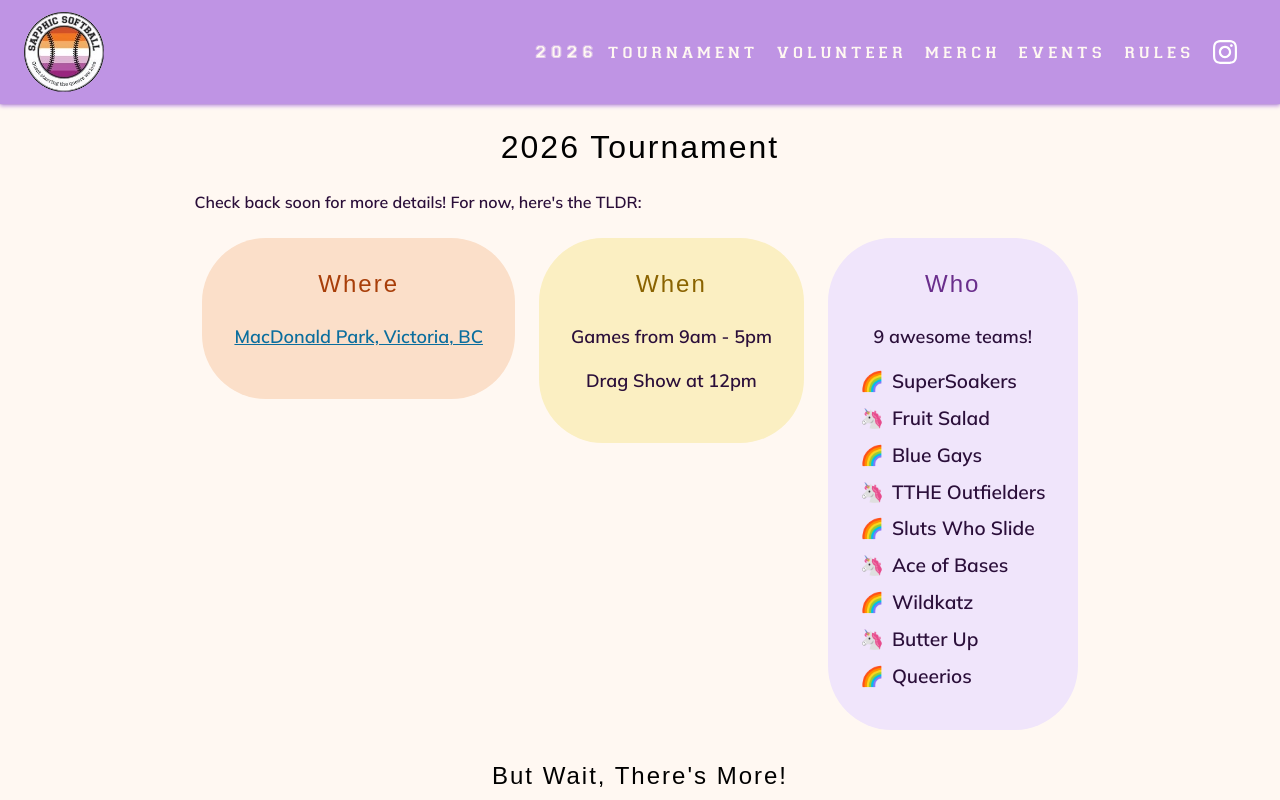
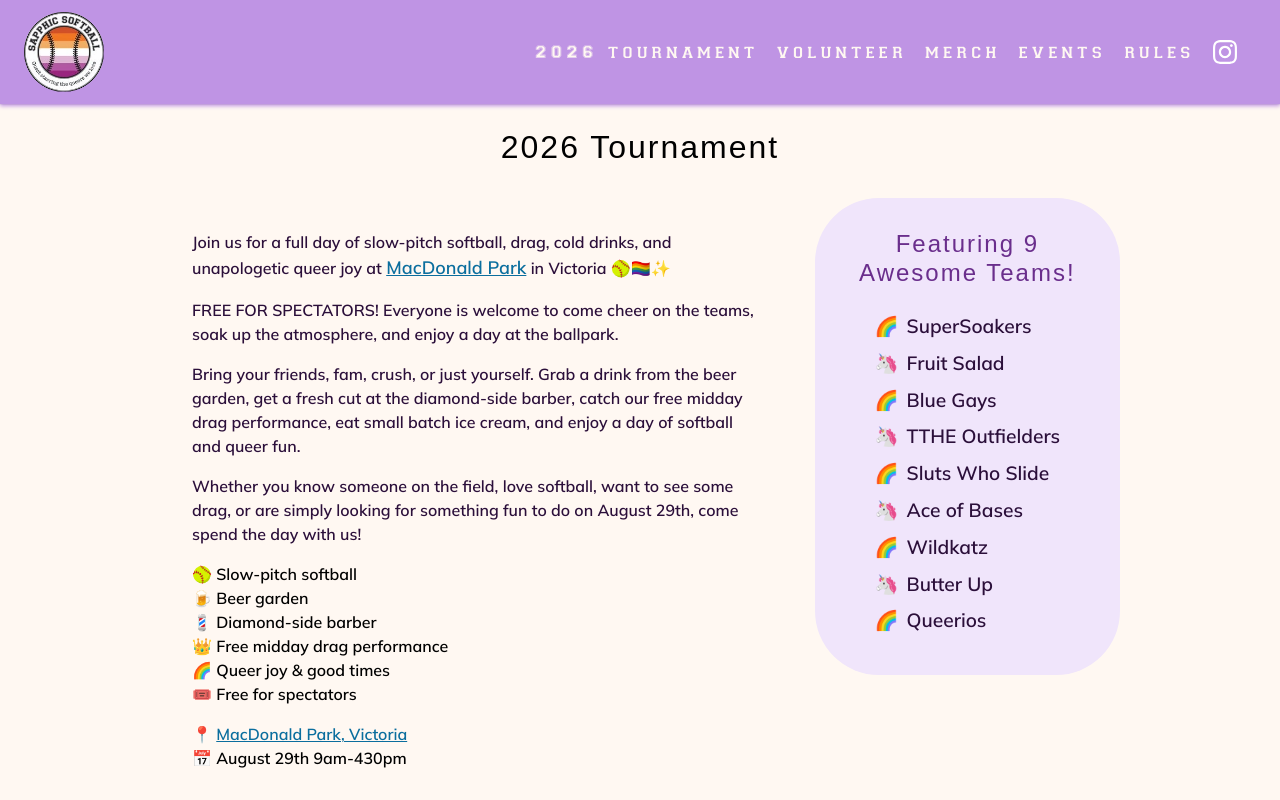
Before and after one commit to CReynoldson/sapphic.softball, a Next.js app: page /tournament in a window 1280 px wide. Shown: the top 800 px of the page. Built offline with nearby package versions, Linux system fonts and the light colour scheme; a web font is replaced by a local one.

Commit message:
copy updates and event details

```diff
--- a/src/app/page.js
+++ b/src/app/page.js
@@ -19,15 +19,32 @@ export default async function Home() {
                     />
                 </div>
                 <div className="p-8">
-                    <h1 className="text-center lg:text-left">Sapphic Softball</h1>
+                    <h1 className="text-center lg:text-left">
+                        Sapphic Softball
+                    </h1>
                     <p>
-                        Sapphic Softball was founded by a sports gay who wanted to play softball with their friends in a fun queer environment. It's a place where you can care deeply about the game, be gloriously bad at softball, or fall anywhere in between.
+                        Sapphic Softball was founded by a sports gay who wanted
+                        to play softball with their friends in a fun queer
+                        environment. It's a place where you can care deeply
+                        about the game, be gloriously bad at softball, or fall
+                        anywhere in between.
                     </p>
                     <p>
-                        What started as an experiment in queer community-building has grown into an annual women’s/trans/two-spirit/nonbinary inclusive softball weekend in Victoria, B.C. in 2026, 100+ players from across North America will come together for the third annual tournament and a day centered on softball, fun, and inclusion in sport.
+                        What started as an experiment in queer
+                        community-building has grown into an annual
+                        women’s/trans/two-spirit/nonbinary inclusive softball
+                        weekend in Victoria, B.C. in 2026, 100+ players from
+                        across North America will come together for the third
+                        annual tournament and a day centered on softball, fun,
+                        and inclusion in sport.
                     </p>
                     <p>
-                        Whether you’re brand new to softball, have been playing for years, or just want to come out and cheer on these amazing players and teams, you’re welcome here. Sapphic softball is all about enjoying the game, building queer community, and creating a welcoming and supportive recreational environment.
+                        Whether you’re brand new to softball, have been playing
+                        for years, or just want to come out and cheer on these
+                        amazing players and teams, you’re welcome here. Sapphic
+                        softball is all about enjoying the game, building queer
+                        community, and creating a welcoming and supportive
+                        recreational environment.
                     </p>
                     <ul>
                         <li>🥎 Brand new to softball? Come play!</li>
@@ -36,11 +53,13 @@ export default async function Home() {
                     </ul>
                 </div>
             </FullWidthSection>
-                <h2 className="hidden lg:block mb-0 mt-1 pt-10 text-center">
-                    <span className="text-4xl">Saturday, August 29th, 2026</span><br/>3rd Annual Tournament
-                </h2>
-            <FullWidthSection>
-                <div className="image-container">
+            <h2 className="hidden lg:block mb-0 mt-1 pt-10 text-center">
+                <span className="text-4xl">Saturday, August 29th, 2026</span>
+                <br />
+                3rd Annual Tournament
+            </h2>
+            <FullWidthSection classNames="lg:flex-wrap">
+                <div className="image-container lg:hidden">
                     <Image
                         src="/high_fives.webp"
                         width={400}
@@ -49,35 +68,69 @@ export default async function Home() {
                         className="desktop-contain"
                     />
                 </div>
-                <div className="p-8">
+                <div className="p-8 lg:order-2">
                     <h2 className="lg:hidden text-center">
-                        <span className="text-4xl">Saturday, August 29th, 2026</span><br/>3rd Annual Tournament
+                        <span className="text-4xl">
+                            Saturday, August 29th, 2026
+                        </span>
+                        <br />
+                        3rd Annual Tournament
                     </h2>
                     <p>
-                        Join us for a day of slow-pitch softball, drag, cold
-                        drinks, great food, and community at{" "}
-                        <a target="blank" href={PARK_LINK} className="text-lg font-extrabold">
+                        Join us for a full day of slow-pitch softball, drag,
+                        cold drinks, and unapologetic queer joy at{" "}
+                        <a
+                            target="blank"
+                            href={PARK_LINK}
+                            className="text-lg font-extrabold"
+                        >
                             MacDonald Park
                         </a>{" "}
-                        in Victoria!
+                        in Victoria 🥎🏳️‍🌈✨️
                     </p>
                     <p>
-                        <span className="text-lg font-extrabold">Free for spectators!</span> Everyone is welcome to come out, cheer on the teams, and
-                        enjoy the festivities!
+                        <span className="uppercase">
+                            Free for spectators!
+                        </span>{" "}
+                        Everyone is welcome to come cheer on the teams, soak up
+                        the atmosphere, and enjoy a day at the ballpark.
                     </p>
                     <p>
-                        Bring your friends and family, settle in with a lawn
-                        chair, grab a drink from our diamond-side beer garden,
-                        enjoy delicious eats from our food trucks, catch our
-                        free midday drag performance, and spend the day at the
-                        ballpark.
+                        Bring your friends, fam, crush, or just yourself. Grab a
+                        drink from the beer garden, get a fresh cut at the
+                        diamond-side barber, catch our free midday drag
+                        performance, eat small batch ice cream, and enjoy a day
+                        of softball and queer fun.
                     </p>
                     <p>
-                        Whether you know someone playing or you're just looking
-                        for something fun to do, we'd love to have you there.
+                        Whether you know someone on the field, love softball,
+                        want to see some drag, or are simply looking for
+                        something fun to do on August 29th, come spend the day
+                        with us!
                     </p>
+                    <ul>
+                        <li>🥎 Slow-pitch softball</li>
+                        <li>🍺 Beer garden</li>
+                        <li>💈 Diamond-side barber</li>
+                        <li>👑 Free midday drag performance</li>
+                        <li>🌈 Queer joy & good times</li>
+                        <li>🎟️ Free for spectators</li>
+                    </ul>
+                    <ul className="mt-4">
+                        <li>
+                            📍{" "}
+                            <a
+                                target="blank"
+                                href={PARK_LINK}
+                                className="font-extrabold"
+                            >
+                                MacDonald Park, Victoria
+                            </a>
+                        </li>
+                        <li>📅 August 29th 9am-430pm</li>
+                    </ul>
                 </div>
-                <div className="image-container">
+                <div className="image-container lg:order-1">
                     <Image
                         src="/connie.webp"
                         width={400}
@@ -89,7 +142,9 @@ export default async function Home() {
             </FullWidthSection>
 
             <Card cardClass="card--rose p-6 m-8 lg:mt-0 mb-0">
-                <h2 className="text-center">Registration for 2026 is now closed</h2>
+                <h2 className="text-center">
+                    Registration for 2026 is now closed
+                </h2>
                 <p>
                     We're thrilled to welcome 9 teams this year from across
                     North America, making it our biggest tournament yet!
@@ -100,7 +155,9 @@ export default async function Home() {
                 <Card cardClass="card card--coral w-full flex flex-col items-center lg:flex-row lg:justify-evenly lg:gap-2">
                     <div>
                         <h2>Congratulations to The Clam Diggers!</h2>
-                        <p>🏆 Winners of the 2025 tournament at Hyacinth Park</p>
+                        <p>
+                            🏆 Winners of the 2025 tournament at Hyacinth Park
+                        </p>
                     </div>
                     <div className="image-container lg:w-1/2 shrink lg:max-w-128">
                         <Image
@@ -113,7 +170,7 @@ export default async function Home() {
                     </div>
                 </Card>
             </FullWidthSection>
-            <Sponsors/>
+            <Sponsors />
         </main>
     );
 }
--- a/src/app/tournament/page.js
+++ b/src/app/tournament/page.js
@@ -3,33 +3,82 @@ import FullWidthSection from "../components/FullWidthSection";
 import Link from "next/link";
 import { PARK_LINK } from "../page";
 import { ArrowRight } from "lucide-react";
+import Image from "next/image";
 
 const Tournament = () => (
     <>
         <FullWidthSection classNames="justify-center">
-            <div className="p-6">
+            <div className="p-6 lg:w-4/5">
                 <h1 className="text-center">2026 Tournament</h1>
+                <div className="p-2 flex flex-col gap-6 md:flex-row">
+                    <FullWidthSection classNames="lg:flex-wrap">
+                        <div className="p-8 lg:order-2">
+                            <h2 className="lg:hidden text-center">
+                                <span className="text-4xl">
+                                    Saturday, August 29th, 2026
+                                </span>
+                                <br />
+                                3rd Annual Tournament
+                            </h2>
                             <p>
-                    Check back soon for more details! For now, here's the
-                    TLDR:{" "}
+                                Join us for a full day of slow-pitch softball,
+                                drag, cold drinks, and unapologetic queer joy at{" "}
+                                <a
+                                    target="blank"
+                                    href={PARK_LINK}
+                                    className="text-lg font-extrabold"
+                                >
+                                    MacDonald Park
+                                </a>{" "}
+                                in Victoria 🥎🏳️‍🌈✨️
                             </p>
-                <div className="p-2 flex flex-col gap-6 md:flex-row">
-                    <Card cardClass="text-center card--coral">
-                        <h2>Where</h2>
-                        <p className="text-lg">
-                            <a target="blank" href={PARK_LINK}>
-                                MacDonald Park, Victoria, BC
+                            <p>
+                                <span className="uppercase">
+                                    Free for spectators!
+                                </span>{" "}
+                                Everyone is welcome to come cheer on the teams,
+                                soak up the atmosphere, and enjoy a day at the
+                                ballpark.
+                            </p>
+                            <p>
+                                Bring your friends, fam, crush, or just
+                                yourself. Grab a drink from the beer garden, get
+                                a fresh cut at the diamond-side barber, catch
+                                our free midday drag performance, eat small
+                                batch ice cream, and enjoy a day of softball and
+                                queer fun.
+                            </p>
+                            <p>
+                                Whether you know someone on the field, love
+                                softball, want to see some drag, or are simply
+                                looking for something fun to do on August 29th,
+                                come spend the day with us!
+                            </p>
+                            <ul>
+                                <li>🥎 Slow-pitch softball</li>
+                                <li>🍺 Beer garden</li>
+                                <li>💈 Diamond-side barber</li>
+                                <li>👑 Free midday drag performance</li>
+                                <li>🌈 Queer joy & good times</li>
+                                <li>🎟️ Free for spectators</li>
+                            </ul>
+                            <ul className="mt-4">
+                                <li>
+                                    📍{" "}
+                                    <a
+                                        target="blank"
+                                        href={PARK_LINK}
+                                        className="font-extrabold"
+                                    >
+                                        MacDonald Park, Victoria
                                     </a>
-                        </p>
-                    </Card>
-                    <Card cardClass="text-center card--gold">
-                        <h2>When</h2>
-                        <p className="text-lg">Games from 9am - 5pm</p>
-                        <p className="text-lg">Drag Show at 12pm</p>
-                    </Card>
+                                </li>
+                                <li>📅 August 29th 9am-430pm</li>
+                            </ul>
+                        </div>
+                    </FullWidthSection>
                     <Card cardClass="text-center card--purp">
-                        <h2>Who</h2>
-                        <p className="text-lg">9 awesome teams!</p>
+                        <h2>Featuring 9 Awesome Teams!</h2>
                         <ul className="text-left m-auto team-list">
                             <li>SuperSoakers</li>
                             <li>Fruit Salad</li>
```
Lines whose indentation alone changed are shown as unchanged.
